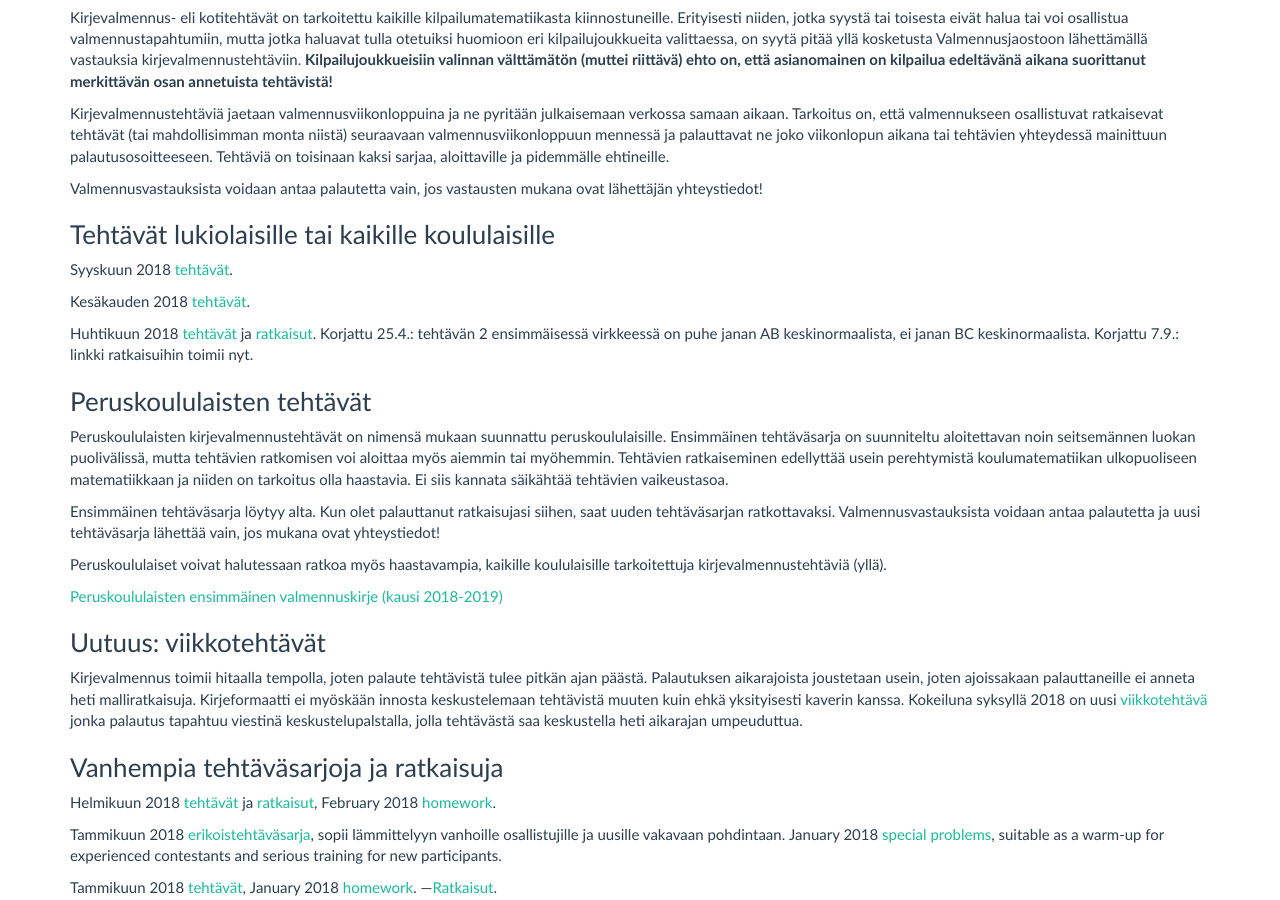
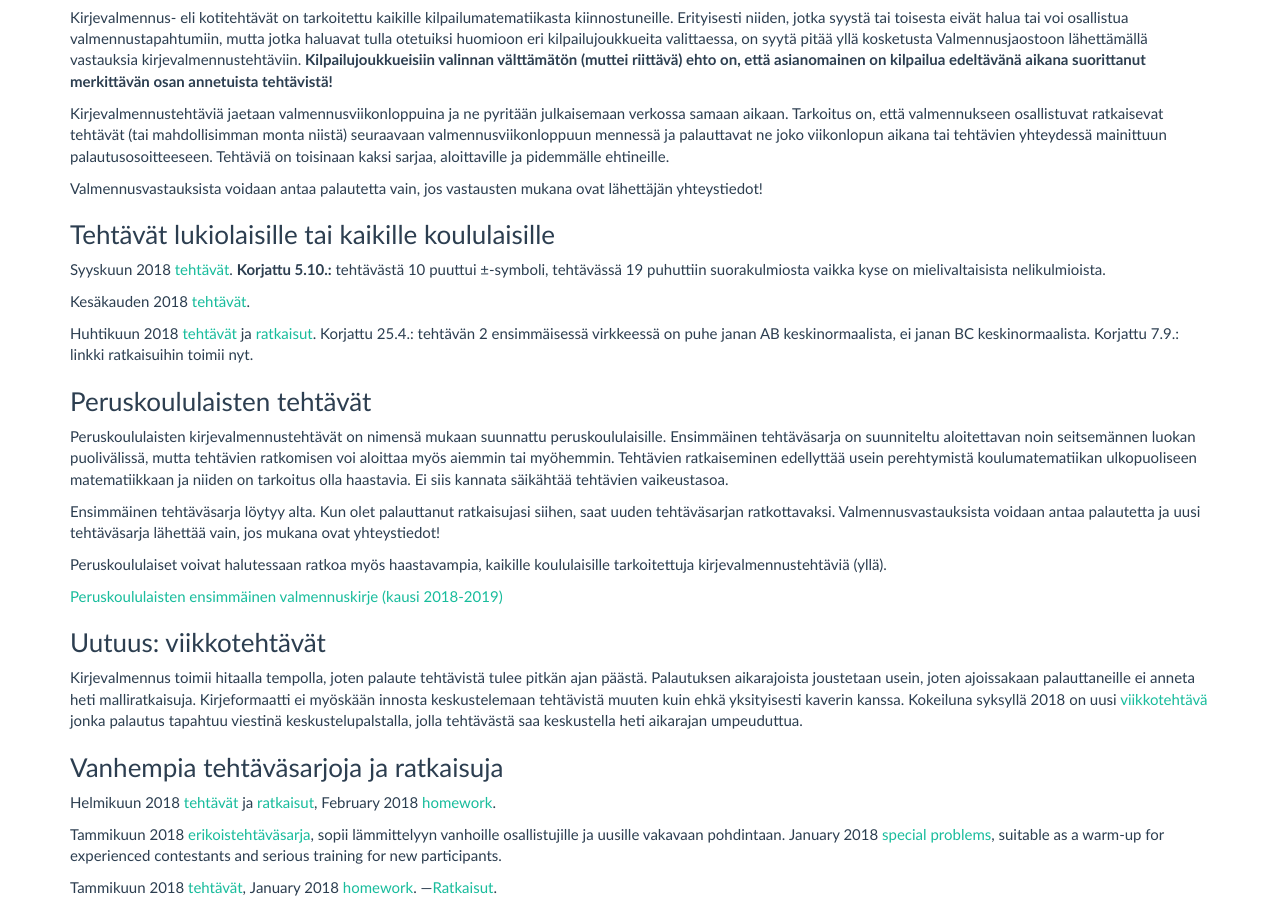
Before and after one commit to matematiikkakilpailut/matematiikkakilpailut.github.io, a Jekyll site: the page built from valmennus/index.md, in a window 1280 px wide and 900 px high, scrolled down 328 px. Built offline with Jekyll 4.4.1, drawn with Linux system fonts in a browser that asks for light colours.

Commit message:
Korjauksia

```diff
--- a/valmennus/index.md
+++ b/valmennus/index.md
@@ -29,6 +29,9 @@ mukana ovat lähettäjän yhteystiedot!
 ### Tehtävät lukiolaisille tai kaikille koululaisille
 
 Syyskuun 2018 [tehtävät](2018/kirje_2018_09.pdf).
+**Korjattu 5.10.:** tehtävästä 10 puuttui ±-symboli,
+tehtävässä 19 puhuttiin suorakulmiosta vaikka kyse on mielivaltaisista
+nelikulmioista.
 
 Kesäkauden 2018 [tehtävät](2018/kirje_2018_05.pdf).
 
```
